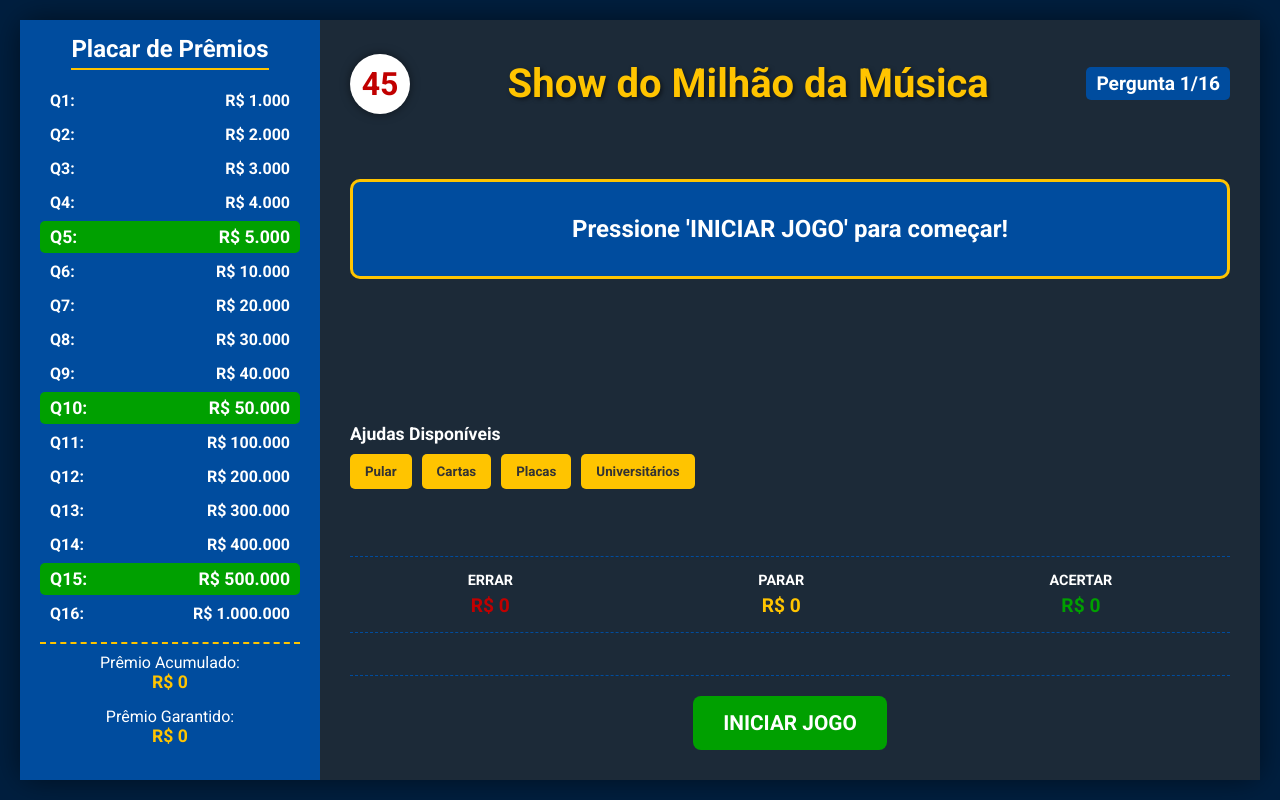
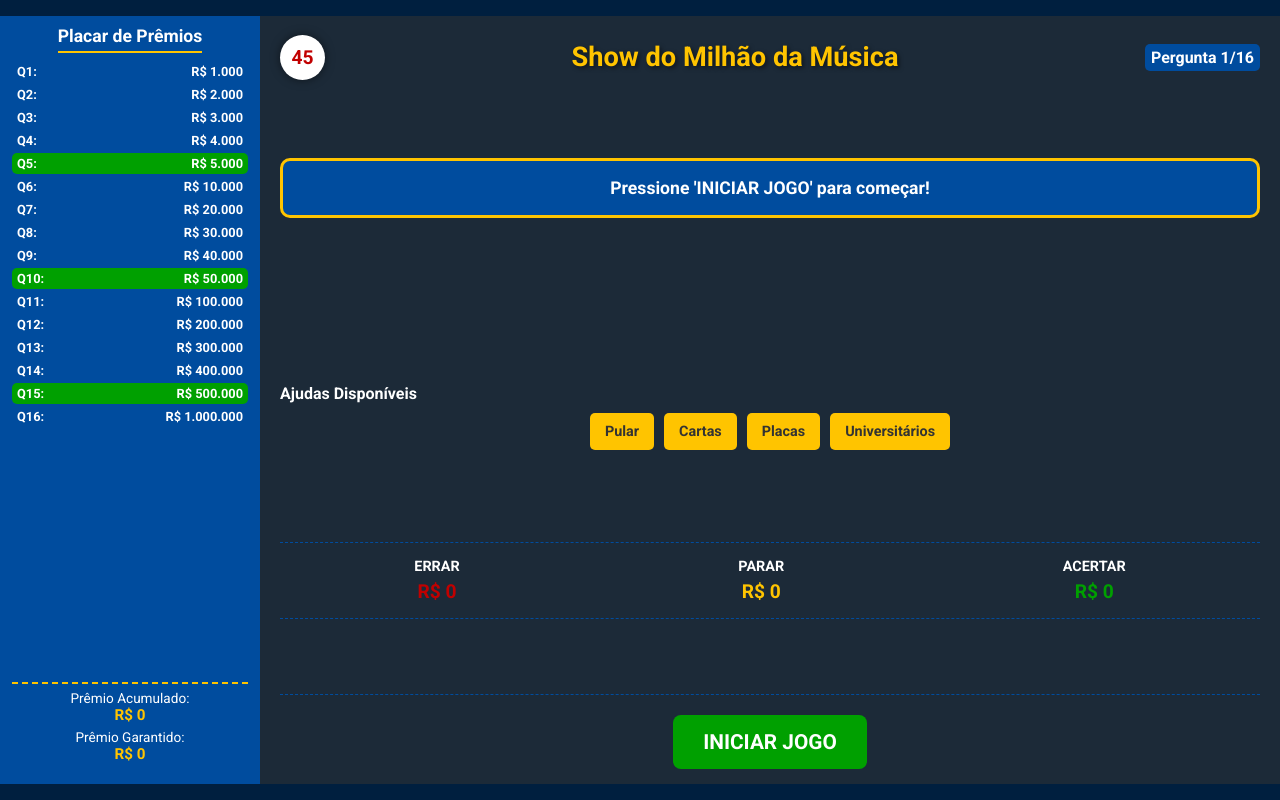
Before and after one commit to g-filipe/show-milhao-musical, a website with bundled scripts: page index.html in a window 1280 px wide. Built offline with nearby package versions, Linux system fonts and the light colour scheme.

Commit message:
feat: improve responsive design and modal visuals
- Optimize layout for 1366x768 displays
- Add jump help with animated GIF modal
- Refactor card help visuals
- Improve modal size and centering

```diff
--- a/src/aids.js
+++ b/src/aids.js
@@ -78,6 +78,13 @@ function removeWrongAlternatives(allAlternativeButtons, correctAnswer, count) {
   });
 }
 
+const getCardText = (value) => {
+  const val = parseInt(value);
+  if (val === 0) return "Nada";
+  if (val === 1) return "Remove 1";
+  return `Remove ${val}`;
+};
+
 function showCardsHelp(correctAnswer) {
   const modal = document.getElementById("cards-modal");
   modal.classList.remove("hidden");
@@ -108,14 +115,13 @@ function showCardsHelp(correctAnswer) {
         c.style.pointerEvents = "none";
         if (!c.classList.contains("flipped")) {
           const v = c.dataset.value;
-          c.textContent =
-            v === "1" ? `Remove 1` : v > "1" ? `Remove ${v}` : `Nada`;
+          c.textContent = getCardText(v);
+          c.classList.add("flipped");
         }
       });
 
       card.classList.add("flipped");
-      card.textContent =
-        val === 1 ? `Remove 1` : val > 1 ? `Remove ${val}` : `Nada`;
+      card.textContent = getCardText(val);
 
       if (val > 0) {
         removeWrongAlternatives(alternatives, correctAnswer, val);
@@ -127,7 +133,7 @@ function showCardsHelp(correctAnswer) {
         updateHelpButtons();
         document.getElementById("help-blocked-text").textContent = "";
         gameCallbacks.resumeTimer();
-      }, 3000);
+      }, 13000);
     };
     container.appendChild(card);
   });
--- a/src/game.js
+++ b/src/game.js
@@ -130,7 +130,7 @@ export const handleAnswer = (e) => {
       showModal("🎉 Parabéns!", `Você ganhou ${formatCurrency(1000000)}!`);
       return endGame(true);
     }
-    setTimeout(() => showNextStepDecision("Acertou!"), 1500);
+    setTimeout(() => showNextStepDecision("Certa resposta!"), 1500);
   } else {
     btn.classList.add("wrong");
     const correctBtn = Array.from(
--- a/styles/layout.css
+++ b/styles/layout.css
@@ -51,7 +51,7 @@
 .prize-item.guaranteed {
   background-color: var(--color-success);
   color: var(--color-text-light);
-  font-size: 1.1em;
+  /* font-size: 1.1em; */
 }
 
 .current-status {
@@ -168,3 +168,274 @@
     gap: 10px;
   }
 }
+
+/* ========================================================= */
+/* AJUSTES PARA TELAS COM POUCA ALTURA (Ex: 1366x768) */
+/* ========================================================= */
+@media (max-height: 800px) {
+
+    /* Reduz o padding geral do container do jogo */
+    .game-container {
+        max-height: calc(100vh - 40px);
+        margin: 10px 0;
+    }
+
+    /* Reduz o padding da área de perguntas */
+    .question-area {
+        padding: 15px;
+    }
+
+    /* Reduz o espaçamento de todos os elementos internos */
+    .header {
+        margin-bottom: 10px;
+    }
+
+    .timer {
+        width: 50px;
+        height: 50px;
+        font-size: 1.5rem;
+    }
+
+    /* Reduz margem da caixa da pergunta */
+    .question-box {
+        margin-bottom: 10px;
+        padding: 15px;
+        min-height: 80px;
+    }
+
+    .question-text {
+        font-size: 1.2rem;
+    }
+
+    /* Reduz o espaçamento do grid de alternativas */
+    .alternatives-grid {
+        gap: 10px;
+        margin-bottom: 15px;
+    }
+
+    /* Reduz padding das alternativas */
+    .alternative {
+        padding: 10px 15px;
+        font-size: 1rem;
+    }
+
+    /* Reduz margens na área de ajudas e resumo */
+    .help-controls .title-h3 {
+        margin-top: 10px;
+    }
+
+    .prize-summary-area {
+        padding: 10px 0;
+        margin-top: 10px;
+    }
+
+    /* Reduz tamanho dos botões de Ação */
+    .action-controls {
+        padding-top: 10px;
+    }
+
+    .action-btn {
+        padding: 10px 20px;
+        font-size: 1.1rem;
+    }
+
+    /* Centraliza a lista de prêmios e permite rolagem APENAS SE NECESSÁRIO */
+    .prize-ladder-container {
+        /* Define a altura máxima para permitir a rolagem SÓ SE a lista for grande demais */
+        max-height: 100%;
+    }
+
+    .prize-ladder {
+        /* Permite que a lista de prêmios role se a altura não for suficiente */
+        overflow-y: auto;
+        flex-grow: 1; /* Ocupa o espaço entre o título e o status */
+    }
+
+    /* Reduz espaçamento na lista de prêmios */
+    .prize-ladder {
+        margin-bottom: 5px;
+    }
+    .prize-item {
+        padding: 4px 8px;
+        font-size: 0.9em;
+    }
+}
+
+/* ========================================================= */
+/* AJUSTE FINO PARA RESOLUÇÃO 1366x768 - VISUALIZAÇÃO PLENA */
+/* ========================================================= */
+@media (max-width: 1400px) and (max-height: 800px) {
+  html, body {
+    height: 100%;
+    overflow: hidden; /* impede rolagem */
+  }
+
+  body {
+    padding: 0;
+    margin: 0;
+  }
+
+  .game-container {
+    flex-direction: row;
+    justify-content: space-between;
+    align-items: stretch;
+    width: 100%;
+    height: 100vh;
+    max-width: 1366px;
+    max-height: 768px;
+    margin: 0 auto;
+    border-radius: 0;
+    box-shadow: none;
+  }
+
+  /* ======= LATERAL (PLACAR DE PRÊMIOS) ======= */
+  .prize-ladder-container {
+    width: 260px;
+    flex-basis: 260px;
+    padding: 10px 12px;
+    overflow: hidden;
+  }
+
+  .title-h2 {
+    font-size: 1.1rem;
+    margin-bottom: 8px;
+  }
+
+  .prize-ladder {
+    overflow: hidden;
+    flex-grow: 1;
+  }
+
+  .prize-item {
+    padding: 3px 5px;
+    font-size: 0.8rem;
+    margin-bottom: 2px;
+  }
+
+  .current-status {
+    padding: 6px 0;
+    font-size: 0.85rem;
+  }
+
+  #current-prize,
+  #guaranteed-prize {
+    font-size: 0.95rem;
+    margin-bottom: 5px;
+  }
+
+  /* ======= ÁREA CENTRAL (PERGUNTAS E BOTÕES) ======= */
+  .question-area {
+    flex: 1;
+    display: flex;
+    flex-direction: column;
+    justify-content: space-between;
+    padding: 15px 20px;
+    overflow: hidden;
+  }
+
+  .header {
+    margin-bottom: 8px;
+  }
+
+  .timer {
+    width: 45px;
+    height: 45px;
+    font-size: 1.2rem;
+  }
+
+  .title-h1 {
+    font-size: 1.7rem;
+  }
+
+  .question-number {
+    font-size: 1rem;
+    padding: 4px 6px;
+  }
+
+  .question-box {
+    padding: 10px;
+    min-height: 60px;
+    margin-bottom: 8px;
+  }
+
+  .question-text {
+    font-size: 1.1rem;
+    line-height: 1.3rem;
+  }
+
+  .alternatives-grid {
+    grid-template-columns: 1fr 1fr;
+    gap: 6px;
+    margin-bottom: 8px;
+  }
+
+  .alternative {
+    padding: 8px 10px;
+    font-size: 0.95rem;
+  }
+
+  /* ======= AJUDAS ======= */
+  .help-controls {
+    margin-top: 5px;
+  }
+
+  .title-h3 {
+    font-size: 1rem;
+    margin-top: 5px;
+  }
+
+  .help-buttons {
+    display: flex;
+    justify-content: center;
+    flex-wrap: wrap;
+    gap: 6px;
+  }
+
+  .help-btn {
+    font-size: 0.9rem;
+    padding: 5px 8px;
+  }
+
+  /* ======= RESUMO DE PRÊMIOS E BOTÕES ======= */
+  .prize-summary-area {
+    display: flex;
+    justify-content: space-around;
+    align-items: center;
+    margin-top: 6px;
+  }
+
+  .prize-info p {
+    font-size: 0.85rem;
+  }
+
+  .prize-info span {
+    font-size: 0.9rem;
+  }
+
+  .action-controls {
+    display: flex;
+    justify-content: center;
+    align-items: center;
+    gap: 6px;
+    margin-top: 8px;
+  }
+
+  .action-btn {
+    font-size: 0.95rem;
+    padding: 8px 14px;
+  }
+
+  /* ======= MODAIS ======= */
+  .modal-content {
+    max-width: 450px;
+    padding: 15px;
+  }
+
+  .modal-content h2 {
+    font-size: 1.3rem;
+  }
+
+  .modal-content p {
+    font-size: 0.95rem;
+  }
+}
--- a/styles/modals.css
+++ b/styles/modals.css
@@ -7,13 +7,14 @@
 }
 
 .card {
-  width: 80px;
-  height: 120px;
+  margin-top: 60px;
+  width: 199px;
+  height: 220px;
   background: #222;
   border: 2px solid var(--color-secondary);
   border-radius: 10px;
   color: white;
-  font-size: 1.2rem;
+  font-size: 2.2rem;
   display: flex;
   align-items: center;
   justify-content: center;
@@ -26,10 +27,11 @@
   transform: scale(1.05);
 }
 
-.card.flipped {
+div.card.flipped {
   background: var(--color-secondary);
   color: var(--color-text-dark);
   font-weight: bold;
+  font-size: 1rem;
 }
 
 .modal {
@@ -50,7 +52,10 @@
   padding: 40px;
   border-radius: 15px;
   text-align: center;
-  max-width: 500px;
+  align-items: center;
+  justify-content: center;
+  max-width: 800px;
+  height: 600px;
   width: 90%;
   box-shadow: 0 0 50px var(--color-secondary);
 }
@@ -68,3 +73,27 @@
 #help-info-content {
   margin-bottom: 20px;
 }
+
+.pulo-gif-modal-content {
+    background-color: var(--color-background);
+    border: 3px solid var(--color-secondary);
+    box-shadow: 0 0 40px rgba(255, 196, 0, 0.7);
+    color: var(--color-text-light);
+}
+
+.pulo-gif-modal-content h2 {
+    color: var(--color-secondary);
+    margin-bottom: 15px;
+}
+
+.pulo-gif-modal-content p {
+    font-size: 1.1rem;
+    margin-bottom: 25px;
+}
+
+.pulo-gif {
+    max-width: 100%;
+    height: auto;
+    border-radius: 10px;
+    box-shadow: 0 0 20px rgba(0, 0, 0, 0.5);
+}
```
